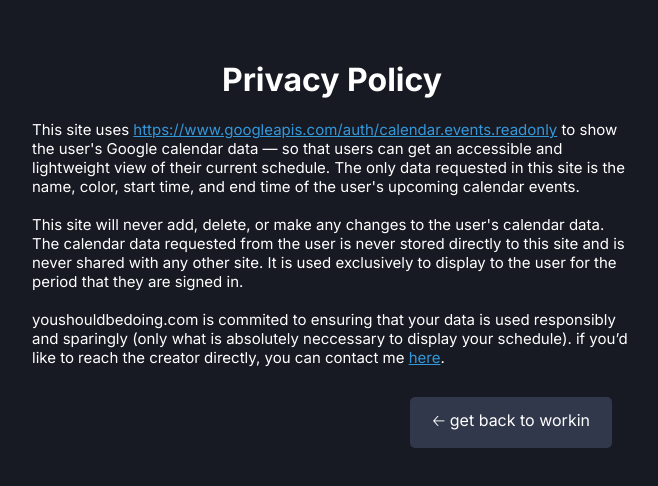
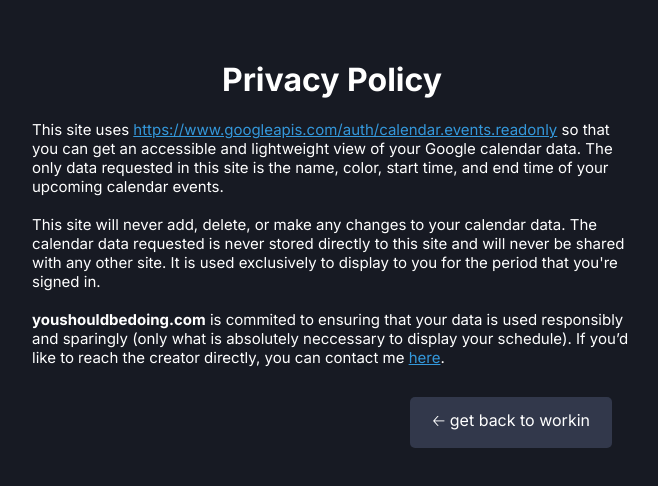
Before and after one commit to ageor0114/youshouldbedoing, a React (Create React App) app: page /privacy in a window 1280 px wide. Shown: the top 486 px of the page, without its empty margins (308-966 px from the left). Built offline with nearby package versions, Linux system fonts and the light colour scheme.

Commit message:
Revised Privacy Policy to personalize audience

```diff
--- a/src/pages/PrivacyPolicy.js
+++ b/src/pages/PrivacyPolicy.js
@@ -5,12 +5,13 @@ import '../styling/App.css';
 class Home extends React.Component {
 
   render(){
-    const policy = " to show the user's Google calendar data — so that users can get an accessible and lightweight view of their current schedule. The only data requested in this site is the name, color, start time, and end time of the user's upcoming calendar events.\n\nThis site will never add, delete, or make any changes to the user's calendar data. The calendar data requested from the user is never stored directly to this site and is never shared with any other site. It is used exclusively to display to the user for the period that they are signed in.\n\nyoushouldbedoing.com is commited to ensuring that your data is used responsibly and sparingly (only what is absolutely neccessary to display your schedule). if you’d like to reach the creator directly, you can contact me ";
+    const policy1 = " so that you can get an accessible and lightweight view of your Google calendar data. The only data requested in this site is the name, color, start time, and end time of your upcoming calendar events.\n\nThis site will never add, delete, or make any changes to your calendar data. The calendar data requested is never stored directly to this site and will never be shared with any other site. It is used exclusively to display to you for the period that you're signed in.\n\n";
+    const policy2 = " is commited to ensuring that your data is used responsibly and sparingly (only what is absolutely neccessary to display your schedule). If you’d like to reach the creator directly, you can contact me ";
     return(
       <center>
       <div className="privacy">
         <h1>Privacy Policy</h1>
-        <p>This site uses <a className="hyperlink" href = "https://www.googleapis.com/auth/calendar.events.readonly" target="_blank" rel="noopener noreferrer">https://www.googleapis.com/auth/calendar.events.readonly</a>{policy}<a className="hyperlink" href = "mailto: a2@berkeley.edu">here</a>.</p>
+        <p>This site uses <a className="hyperlink" href = "https://www.googleapis.com/auth/calendar.events.readonly" target="_blank" rel="noopener noreferrer">https://www.googleapis.com/auth/calendar.events.readonly</a>{policy1}<b>youshouldbedoing.com</b>{policy2}<a className="hyperlink" href = "mailto: a2@berkeley.edu">here</a>.</p>
         <Link className="returnButton" to="/">🡠 get back to workin</Link>
       </div>
       </center>
```
